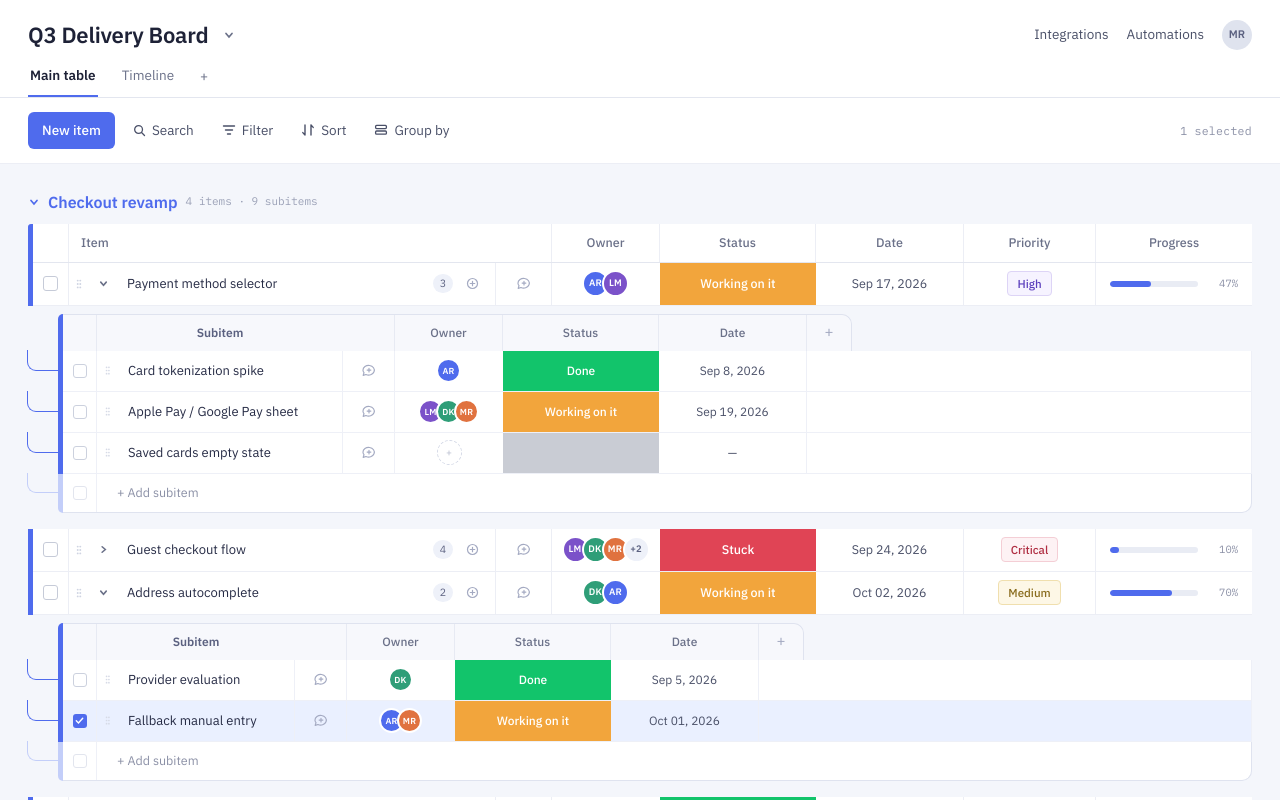
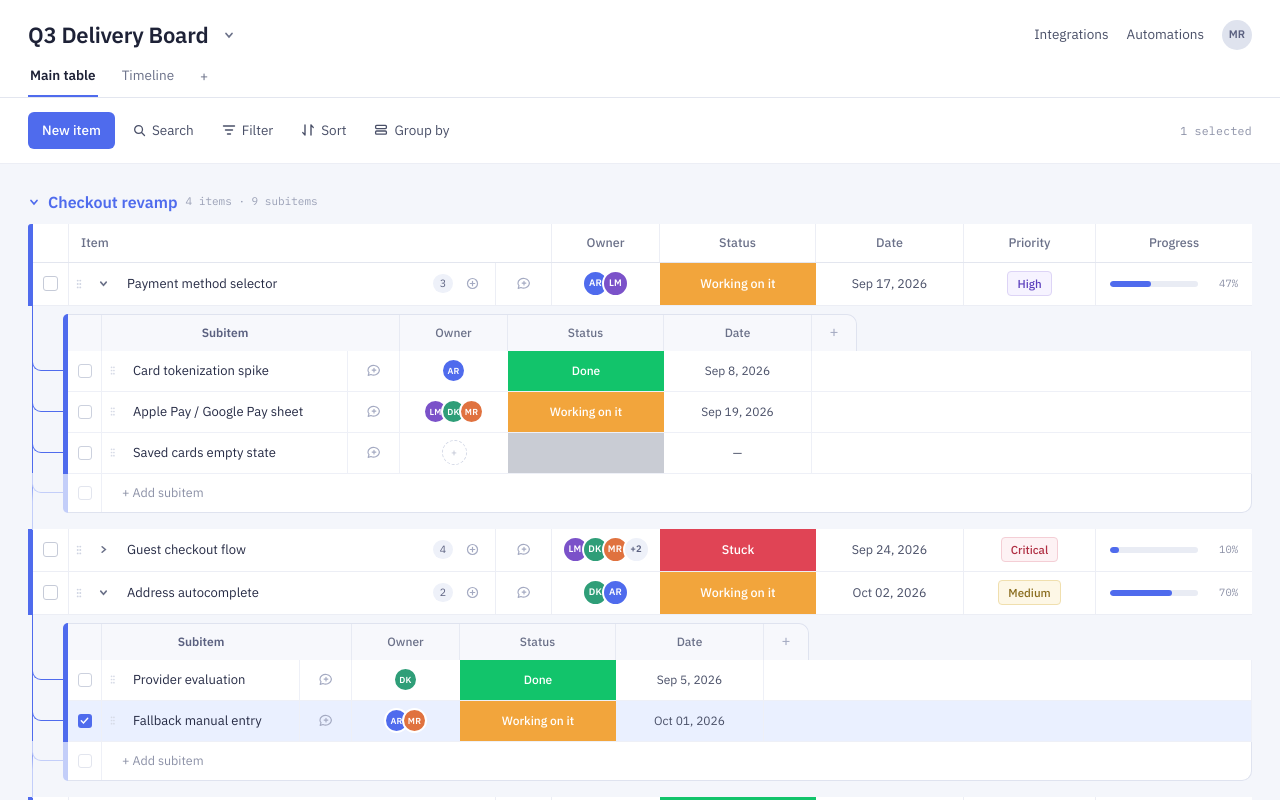
Before and after one commit to sayan97th/workspace_97th_frontend, a Next.js app: page /test/task-board in a window 1280 px wide. Shown: the top 800 px of the page. Built offline with nearby package versions, Linux system fonts and the light colour scheme; no server answers.

Commit message:
Line for subitems added

```diff
--- a/src/components/task-board/AddSubitemRow.tsx
+++ b/src/components/task-board/AddSubitemRow.tsx
@@ -1,3 +1,4 @@
+import RailBar from "./RailBar";
 import TreeConnector from "./TreeConnector";
 
 interface AddSubitemRowProps {
@@ -6,6 +7,7 @@ interface AddSubitemRowProps {
 
 const AddSubitemRow = ({ onAddSubitem }: AddSubitemRowProps) => (
   <div className="flex min-w-[1020px] items-stretch">
+    <RailBar variant="faded" />
     <TreeConnector line_color="#c3cef9" height_px={20} />
     <div className="w-[5px] flex-none rounded-bl-[5px] bg-[#c3cef9]" />
     <div className="grid flex-1 grid-cols-[34px_1fr] rounded-br-[10px] border-b border-r border-[#dfe3ef] bg-white">
--- /dev/null
+++ b/src/components/task-board/RailBar.tsx
@@ -0,0 +1,19 @@
+type RailBarVariant = "solid" | "faded" | "gap";
+
+interface RailBarProps {
+  variant: RailBarVariant;
+}
+
+const RAIL_BACKGROUND: Record<RailBarVariant, string> = {
+  solid: "#4f6bed",
+  gap: "#c3cef9",
+  faded: "linear-gradient(#4f6bed, #c3cef9 70%)",
+};
+
+const RailBar = ({ variant }: RailBarProps) => (
+  <div className="relative w-[5px] flex-none">
+    <div className="absolute -top-px -bottom-px left-[3.5px] w-[1.5px]" style={{ background: RAIL_BACKGROUND[variant] }} />
+  </div>
+);
+
+export default RailBar;
--- a/src/components/task-board/SubitemHeaderRow.tsx
+++ b/src/components/task-board/SubitemHeaderRow.tsx
@@ -1,9 +1,12 @@
+import RailBar from "./RailBar";
+
 interface SubitemHeaderRowProps {
   name_column_width_px: number;
 }
 
 const SubitemHeaderRow = ({ name_column_width_px }: SubitemHeaderRowProps) => (
   <div className="flex min-w-[1020px] items-stretch">
+    <RailBar variant="solid" />
     <div className="w-[30px] flex-none" />
     <div className="mt-2 w-[5px] flex-none rounded-tl-[5px] bg-[#4f6bed]" />
     <div
--- a/src/components/task-board/SubitemRow.tsx
+++ b/src/components/task-board/SubitemRow.tsx
@@ -1,6 +1,7 @@
 import EditableName from "./EditableName";
 import { CheckIcon, CommentIcon, DragHandleIcon } from "./icons";
 import OwnerCell from "./OwnerCell";
+import RailBar from "./RailBar";
 import StatusCell from "./StatusCell";
 import TreeConnector from "./TreeConnector";
 import type { BoardSubitem } from "./types";
@@ -53,6 +54,7 @@ const SubitemRow = ({
   onDragEnd,
 }: SubitemRowProps) => (
   <div draggable onDragStart={onDragStart} onDragOver={onDragOver} onDragEnd={onDragEnd} className="flex min-w-[1020px] items-stretch" style={{ opacity: is_dragged ? 0.45 : 1 }}>
+    <RailBar variant="solid" />
     <TreeConnector line_color="#4f6bed" height_px={21} />
     <div className="w-[5px] flex-none bg-[#4f6bed]" />
     <div
--- a/src/components/task-board/TreeGroupTable.tsx
+++ b/src/components/task-board/TreeGroupTable.tsx
@@ -1,6 +1,7 @@
 import { TREE_GROUP_GRID_COLUMNS } from "./constants";
 import AddSubitemRow from "./AddSubitemRow";
 import ItemRow from "./ItemRow";
+import RailBar from "./RailBar";
 import SubitemHeaderRow from "./SubitemHeaderRow";
 import SubitemRow from "./SubitemRow";
 import { computeItemProgress, type UseTaskBoardReturn } from "./useTaskBoard";
@@ -98,7 +99,10 @@ const TreeGroupTable = ({ board }: TreeGroupTableProps) => (
               ))}
 
               <AddSubitemRow onAddSubitem={() => board.addSubitem(item.id)} />
-              <div className="h-4 min-w-[1020px]" />
+              <div className="flex min-w-[1020px] items-stretch">
+                <RailBar variant="gap" />
+                <div className="h-4 flex-1" />
+              </div>
             </>
           )}
         </div>
```
